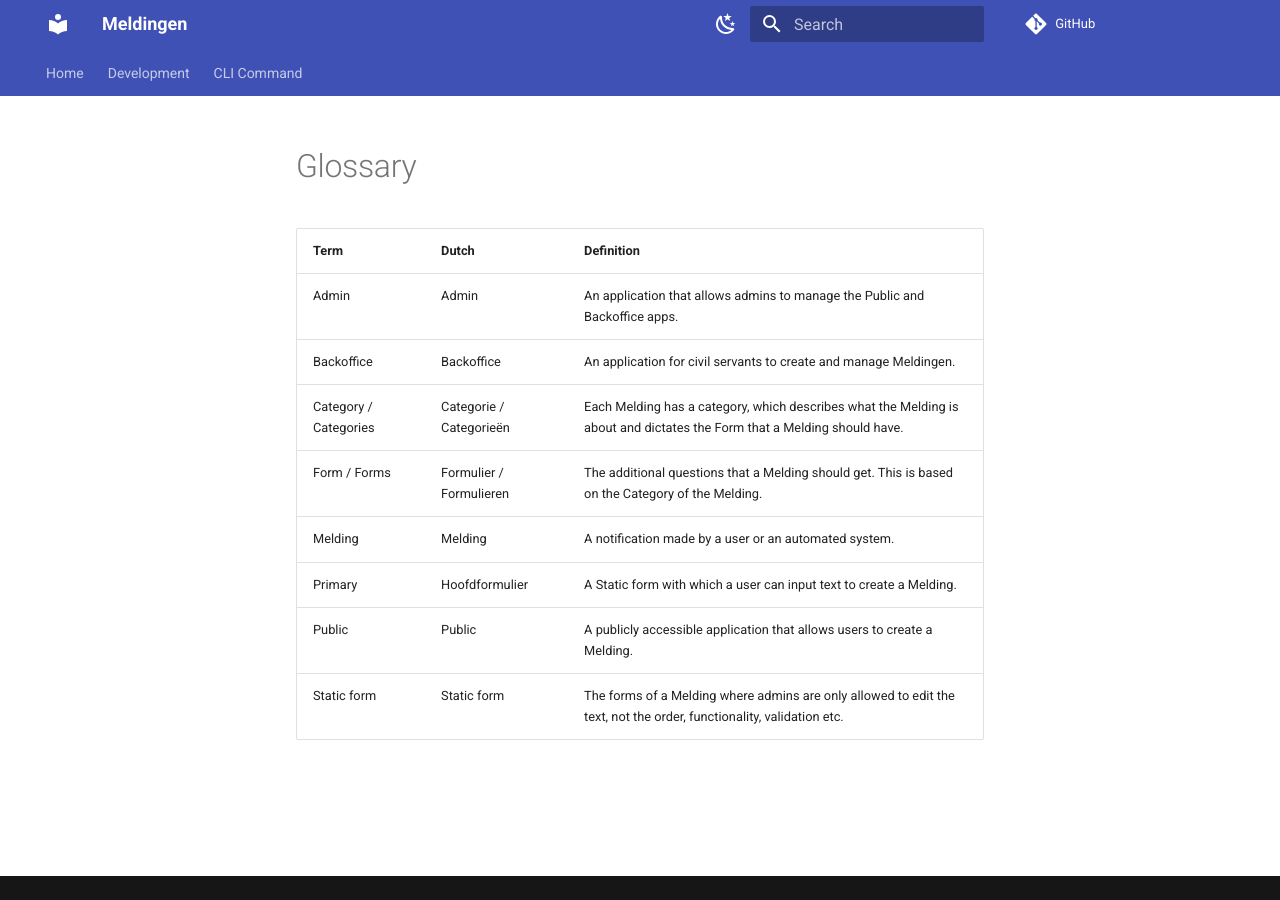
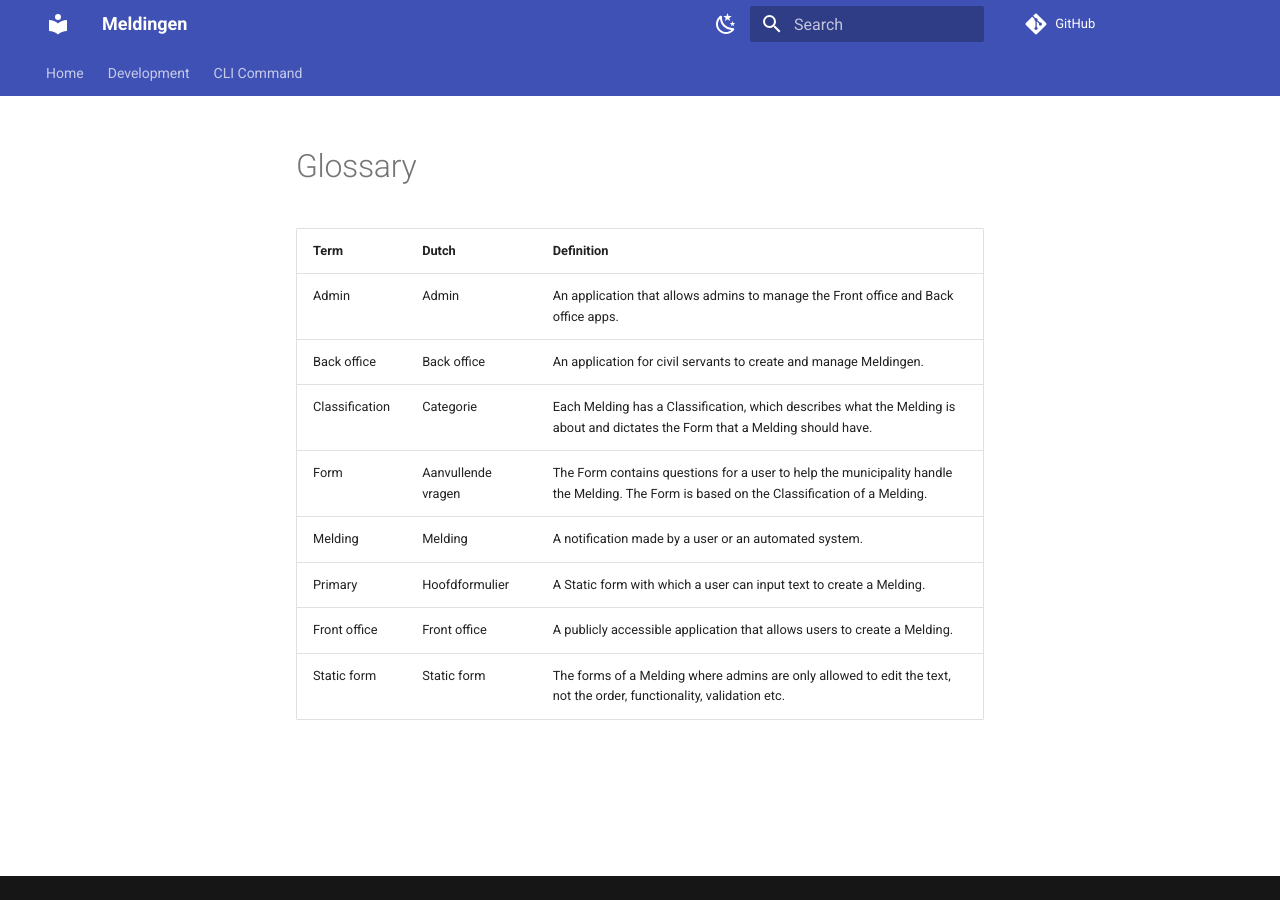
Before and after one commit to Amsterdam/meldingen, an MkDocs documentation site: the page built from docs/glossary.md, in a window 1280 px wide. Built offline with MkDocs 1.6.1 and Material for MkDocs 9.7.7, drawn with Linux system fonts in a browser that asks for light colours; comment, search, counter and statistics services are not loaded.

Commit message:
Update glossary

```diff
--- a/docs/glossary.md
+++ b/docs/glossary.md
@@ -1,12 +1,12 @@
 # Glossary
 
-| Term                  | Dutch                   | Definition                                                                                                               |
-| --------------------- | ----------------------- | ------------------------------------------------------------------------------------------------------------------------ |
-| Admin                 | Admin                   | An application that allows admins to manage the Public and Backoffice apps.                                              |
-| Backoffice            | Backoffice              | An application for civil servants to create and manage Meldingen.                                                        |
-| Category / Categories | Categorie / Categorieën | Each Melding has a category, which describes what the Melding is about and dictates the Form that a Melding should have. |
-| Form / Forms          | Formulier / Formulieren | The additional questions that a Melding should get. This is based on the Category of the Melding.                        |
-| Melding               | Melding                 | A notification made by a user or an automated system.                                                                    |
-| Primary               | Hoofdformulier          | A Static form with which a user can input text to create a Melding.                                                      |
-| Public                | Public                  | A publicly accessible application that allows users to create a Melding.                                                 |
-| Static form           | Static form             | The forms of a Melding where admins are only allowed to edit the text, not the order, functionality, validation etc.     |
+| Term           | Dutch              | Definition                                                                                                                                |
+| -------------- | ------------------ | ----------------------------------------------------------------------------------------------------------------------------------------- |
+| Admin          | Admin              | An application that allows admins to manage the Front office and Back office apps.                                                        |
+| Back office    | Back office        | An application for civil servants to create and manage Meldingen.                                                                         |
+| Classification | Categorie          | Each Melding has a Classification, which describes what the Melding is about and dictates the Form that a Melding should have.            |
+| Form           | Aanvullende vragen | The Form contains questions for a user to help the municipality handle the Melding. The Form is based on the Classification of a Melding. |
+| Melding        | Melding            | A notification made by a user or an automated system.                                                                                     |
+| Primary        | Hoofdformulier     | A Static form with which a user can input text to create a Melding.                                                                       |
+| Front office   | Front office       | A publicly accessible application that allows users to create a Melding.                                                                  |
+| Static form    | Static form        | The forms of a Melding where admins are only allowed to edit the text, not the order, functionality, validation etc.                      |
```
